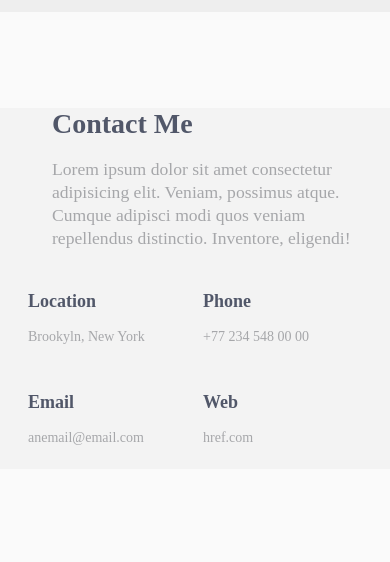
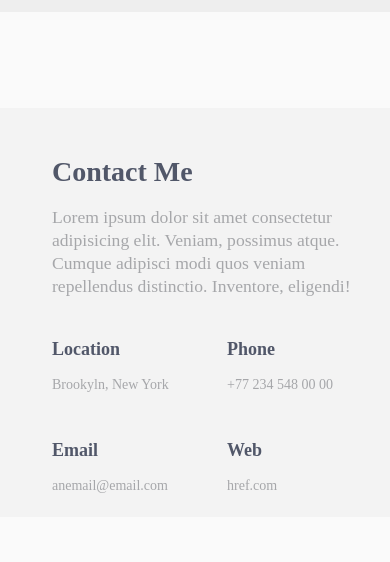
Before and after one commit to SergeyRee/AceCV, a plain HTML site: page index.html in a window 390 px wide. Shown: the part 4107-4669 px from the top of the page. Drawn offline with Linux system fonts and the light colour scheme.

Commit message:
paddings contacts

```diff
--- a/css/blocks/contacts.less
+++ b/css/blocks/contacts.less
@@ -2,6 +2,7 @@
 
 /* CONTACTS */
 .contacts {
+    padding-top: 2rem ;
     background-color: #f3f3f3;
 
     &__title {
@@ -21,7 +22,7 @@
         width: calc(100%/4);
 
         @media (max-width: 862px) {
-            padding: 0.5rem;
+            padding: 0.5rem 0.5rem 0.5rem 2rem ;
             h5 {
                 font-size: 18px;
             }
```
Also changed, not shown: css/style.css, 1 other file.
